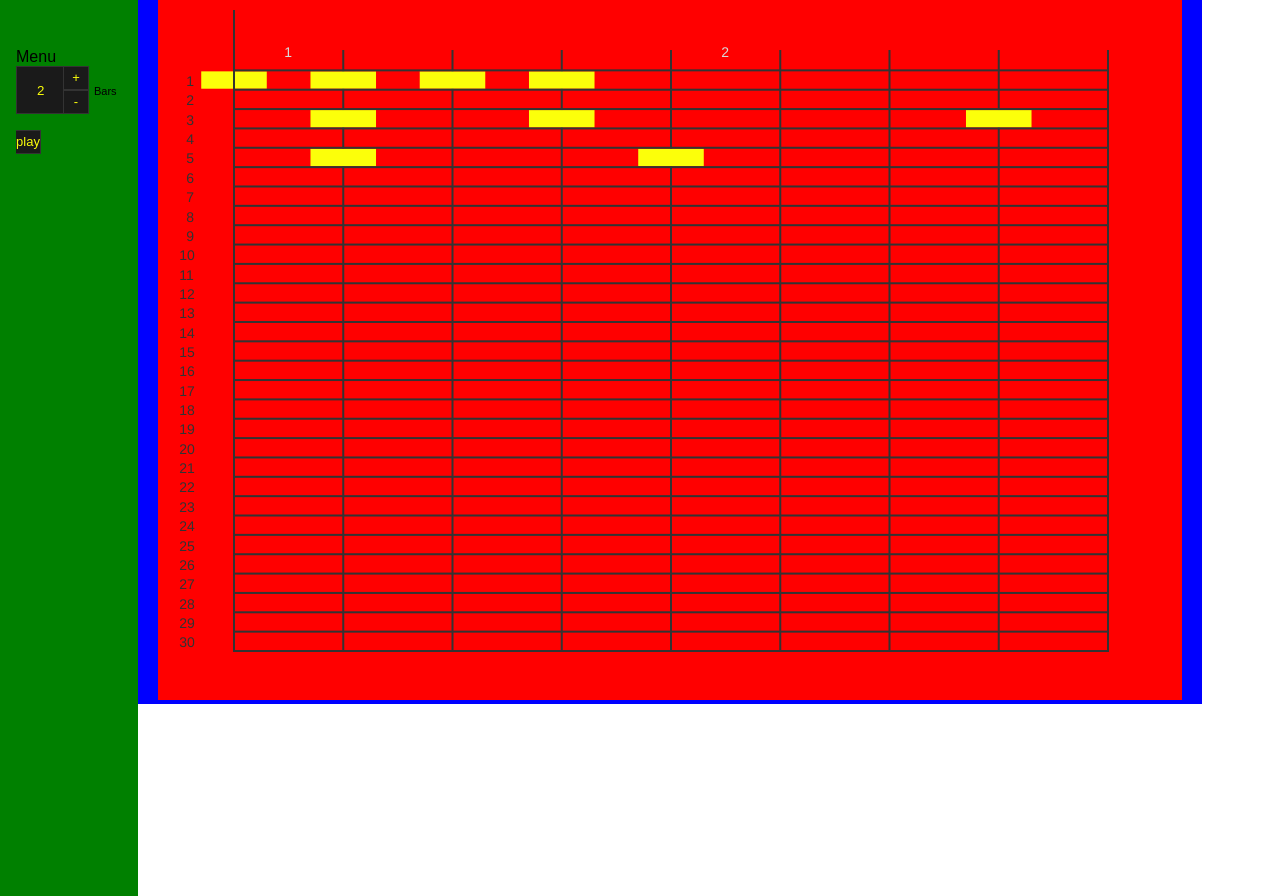
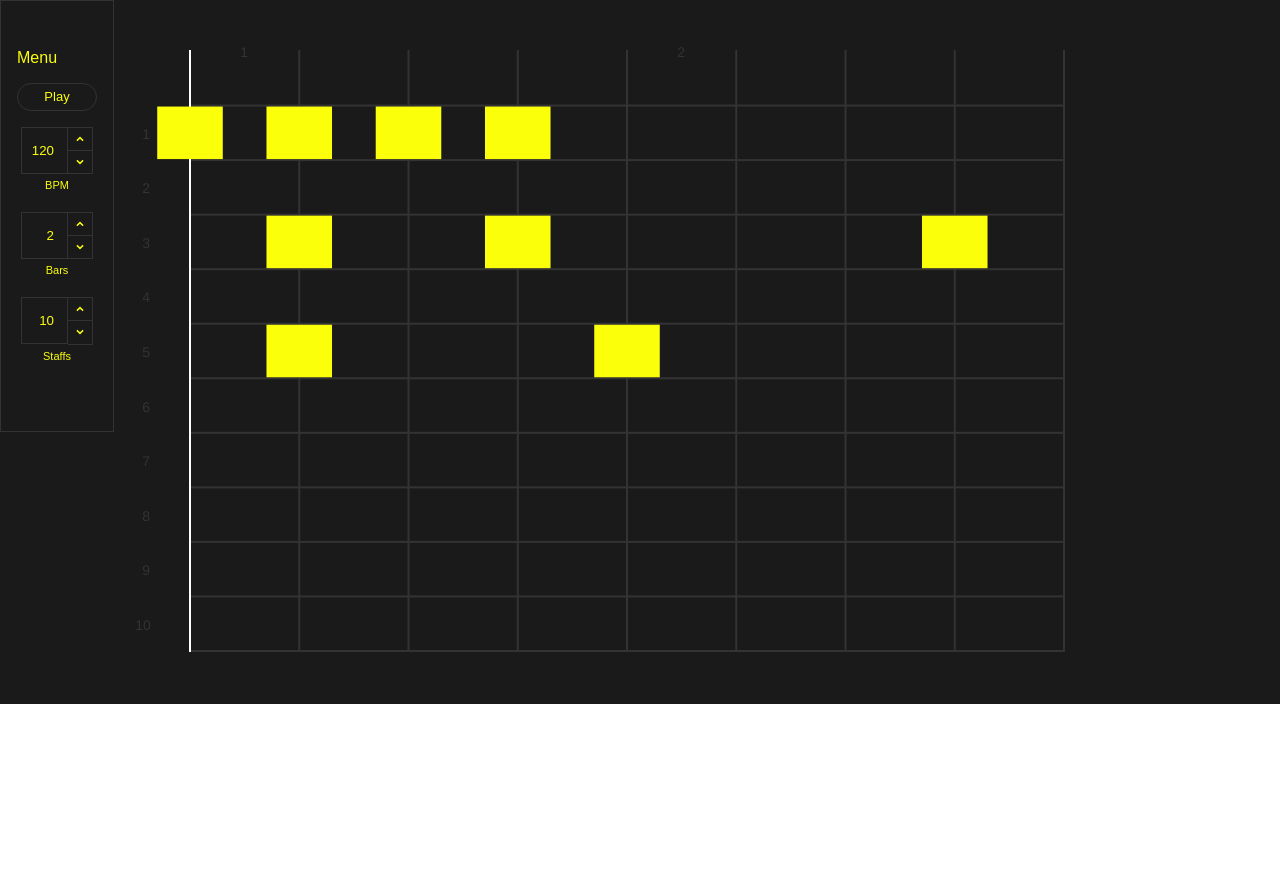
Before and after one commit to LevelTwo/MusicDots, a React (Create React App) app: page / in a window 1280 px wide. After the commit the page ends 800 px from the top, so only its background shows below. Built offline with nearby package versions, Linux system fonts and the light colour scheme.

Commit message:
Fixed the `Controls` panel styling and icons and alignment. Added two more value controls to control staffs and BPM. Lots of major refactoring and plumbing. 🦃

```diff
--- a/src/App.css
+++ b/src/App.css
@@ -1,4 +1,5 @@
 .App {
+  background-color: var(--background);
   display: flex;
   flex-direction: row;
 }
--- a/src/App.js
+++ b/src/App.js
@@ -5,35 +5,64 @@ import './App.css';
 
 const MIN_BARS = 2;
 const MAX_BARS = 4;
+const MIN_STAFFS = 2;
+const MAX_STAFFS = 10;
+const MIN_BPM = 60;
+const MAX_BPM = 140;
 
 const validateBars = bars => bars && (bars >= MIN_BARS) && (bars <= MAX_BARS);
+const validateStaffs = staffs => staffs && (staffs >= MIN_STAFFS) && (staffs <= MAX_STAFFS);
+const validateBPM = bpm => bpm && (bpm >= MIN_BPM) && (bpm <= MAX_BPM);
 
 class App extends Component {
   state = {
     barLength: 2,
     bars: 2,
     beats: 4,
+    bpm: 120,
     canvasHeight: 700,
     canvasWidth: 1024,
     fontSize: 14,
     paddingHeight: 50,
     paddingWidth: 75,
-    staffs: 30,
+    staffs: 10,
     playHeadRun: false,
   };
 
   incrementBars = () => {
     const shouldUpdate = validateBars(this.state.bars + 1);
     shouldUpdate && this.setState({ bars: this.state.bars + 1 });
-    console.log(shouldUpdate + '/' + this.state.bars);
     return this.state.bars + shouldUpdate;
   };
 
   decrementBars = () => {
     const shouldUpdate = validateBars(this.state.bars - 1);
     shouldUpdate && this.setState({ bars: this.state.bars - 1 });
-    console.log(shouldUpdate + '/' + this.state.bars);
     return this.state.bars - shouldUpdate;
+  };
+
+  incrementStaffs = () => {
+    const shouldUpdate = validateStaffs(this.state.staffs + 1);
+    shouldUpdate && this.setState({ staffs: this.state.staffs + 1 });
+    return this.state.staffs + shouldUpdate;
+  };
+
+  decrementStaffs = () => {
+    const shouldUpdate = validateStaffs(this.state.staffs - 1);
+    shouldUpdate && this.setState({ staffs: this.state.staffs - 1 });
+    return this.state.staffs - shouldUpdate;
+  };
+
+  incrementBPM = () => {
+    const shouldUpdate = validateBPM(this.state.bpm + 1);
+    shouldUpdate && this.setState({ bpm: this.state.bpm + 1 });
+    return this.state.bpm + shouldUpdate;
+  };
+
+  decrementBPM = () => {
+    const shouldUpdate = validateBPM(this.state.bpm - 1);
+    shouldUpdate && this.setState({ bpm: this.state.bpm - 1 });
+    return this.state.bpm - shouldUpdate;
   };
 
   updateValue = (state, validate) => {
@@ -46,15 +75,33 @@ class App extends Component {
     this.setState({ playHeadRun: !this.state.playHeadRun });
   };
 
+  componentDidMount() {
+    document.addEventListener('keydown', e => {
+      if (e.code === 'Space') {
+        e.preventDefault();
+        this.togglePlayHead();
+      }
+    });
+  }
+
   render() {
     return (
       <div className="App">
         <Controls
           bars={this.state.bars}
+          bpm={this.state.bpm}
+          staffs={this.state.staffs}
           incrementBars={this.incrementBars}
           decrementBars={this.decrementBars}
-          updateBars={this.updateValue('bars', validateBars)}
+          incrementBPM={this.incrementBPM}
+          decrementBPM={this.decrementBPM}
+          incrementStaffs={this.incrementStaffs}
+          decrementStaffs={this.decrementStaffs}
+          updateBars={this.updateValue("bars", validateBars)}
+          updateBPM={this.updateValue("bpm", validateBPM)}
+          updateStaffs={this.updateValue("staffs", validateStaffs)}
           togglePlayHead={this.togglePlayHead}
+          playHeadRun={this.state.playHeadRun}
         />
         <Grid {...this.state} />
       </div>
--- a/src/components/Base.css
+++ b/src/components/Base.css
@@ -0,0 +1,11 @@
+.FlexColumn {
+  display: inline-flex;
+  flex-direction: column;
+  justify-content: center;
+}
+
+.FlexRow {
+  display: inline-flex;
+  flex-direction: row;
+  justify-content: center;
+}
--- a/src/components/Base.js
+++ b/src/components/Base.js
@@ -8,6 +8,14 @@ export function NamedDiv(props) {
 NamedDiv.propTypes = {
   className: PropTypes.string.isRequired,
 };
+
+export function FlexColumn(props) {
+  return <NamedDiv className="FlexColumn" {...props} />;
+}
+
+export function FlexRow(props) {
+  return <NamedDiv className="FlexRow" {...props} />;
+}
 
 export function Line({className="line", ...props}) {
   return <rect className={className} {...props} />;
--- a/src/components/Controls.css
+++ b/src/components/Controls.css
@@ -1,9 +1,15 @@
 .Controls {
-  background-color: green;
-  height: 100vh;
+  background-color: var(--background);
+  border: 1pt solid var(--gray);
+  height: 100%;
+  width: 80px;
   padding: 3rem 1rem;
+  display: flex;
+  flex-flow: column wrap;
+  margin-bottom: 1rem;
+  color: var(--yellow);
 }
 
-.ControlsContainer {
-  margin-bottom: 1rem;
+.ControlsMenu {
+  margin: inherit;
 }
--- a/src/components/Controls.js
+++ b/src/components/Controls.js
@@ -1,36 +1,54 @@
 import React, { Component } from 'react';
 import PropTypes from 'prop-types';
-import Value, { ValueButton } from 'components/Value';
+import Value, { Button } from 'components/Value';
 import './Controls.css';
 
 export default class Controls extends Component {
-
   render() {
     return (
       <div className="Controls">
-        <div className="ControlsContainer">
-          <span>Menu</span>
+          <div className="ControlsMenu">Menu</div>
+          <Button
+            className="PlayButton"
+            label={this.props.playHeadRun ? "Pause" : "Play"}
+            onClick={this.props.togglePlayHead}
+          />
           <Value
+            className="BPMValue"
+            bars={this.props.bpm}
+            label="BPM"
+            onIncrement={this.props.incrementBPM}
+            onDecrement={this.props.decrementBPM}
+            onInput={this.props.updateBPM}
+          />
+          <Value
+            className="BarsValue"
             bars={this.props.bars}
             label="Bars"
             onIncrement={this.props.incrementBars}
             onDecrement={this.props.decrementBars}
             onInput={this.props.updateBars}
           />
-          <ValueButton
-            className="play"
-            label="play"
-            onClick={this.props.togglePlayHead}
+          <Value
+            className="StaffsValue"
+            bars={this.props.staffs}
+            label="Staffs"
+            onIncrement={this.props.incrementStaffs}
+            onDecrement={this.props.decrementStaffs}
+            onInput={this.props.updateStaffs}
           />
         </div>
-      </div>
     );
   }
 }
 Controls.propTypes = {
   bars: PropTypes.number.isRequired,
   decrementBars: PropTypes.func.isRequired,
+  decrementStaffs: PropTypes.func.isRequired,
   incrementBars: PropTypes.func.isRequired,
+  incrementStaffs: PropTypes.func.isRequired,
+  staffs: PropTypes.number.isRequired,
   togglePlayHead: PropTypes.func.isRequired,
   updateBars: PropTypes.func.isRequired,
+  updateStaffs: PropTypes.func.isRequired,
 };
--- a/src/components/Grid.js
+++ b/src/components/Grid.js
@@ -18,8 +18,8 @@ export default class Grid extends Component {
       return <Bar
         className={className}
         key={`${className}-${idx}`}
-        x={paddingWidth + beatUnit * beats * idx}
-        y={paddingHeight}
+        x={beatUnit * beats * idx}
+        y={0}
         height={barHeight}
       />
     });
@@ -29,8 +29,8 @@ export default class Grid extends Component {
       return <Beat
         className={className}
         key={`${className}-${idx}`}
-        x={paddingWidth + beatUnit * idx}
-        y={paddingHeight}
+        x={beatUnit * idx}
+        y={0}
         height={barHeight}
       />
     });
@@ -40,8 +40,8 @@ export default class Grid extends Component {
       return <Staff
         className={className}
         key={`${className}-${idx}`}
-        x={paddingWidth}
-        y={paddingHeight + staffUnit * (idx + 1)}
+        x={0}
+        y={staffUnit * (idx + 1)}
         width={canvasWidth - 2 * paddingWidth}
       />
     });
@@ -89,24 +89,32 @@ export default class Grid extends Component {
     });
 
     this.playHead = <PlayHead
-      bpm={120}
-      start={paddingWidth}
-      end={paddingWidth + beatUnit * beats * bars}
+      bpm={this.props.bpm}
+      end={beatUnit * beats * bars}
       beat={beatUnit}
       running={this.props.playHeadRun}
+      height={barHeight}
     />;
 
     return (
       <div className="GridContainer">
-        <div style={{backgroundColor: "blue"}}>
-          <svg className="Grid" width={canvasWidth} height={canvasHeight} style={{backgroundColor: "red", margin: `0pt 15pt`}} version="1.1" xmlns="http://www.w3.org/2000/svg">
-            {this.beats}
-            {this.bars}
+        <div>
+          <svg
+            className="Grid"
+            width={canvasWidth}
+            height={canvasHeight}
+            version="1.1"
+            xmlns="http://www.w3.org/2000/svg"
+          >
+            <svg x={paddingWidth} y={paddingHeight}>
+              {this.beats}
+              {this.bars}
+              {this.staffs}
+              {this.playHead}
+            </svg>
             {this.notes}
-            {this.staffs}
             {this.barLabels}
             {this.staffLabels}
-            {this.playHead}
           </svg>
         </div>
       </div>
@@ -142,6 +150,6 @@ export function Bar({fill="var(--gray)", ...props}) {
   return <Beat fill={fill} {...props} />;
 }
 
-export function BarLabel({fill="var(--light)", ...props}) {
+export function BarLabel({fill="var(--gray)", ...props}) {
   return <Label fill={fill} {...props} />;
 }
--- a/src/components/Value.css
+++ b/src/components/Value.css
@@ -1,33 +1,28 @@
-.FlexColumn {
-  display: inline-flex;
-  flex-direction: column;
-}
-
-.FlexRow {
-  display: inline-flex;
-  flex-direction: row;
-}
-
 .Value {
+  display: flex;
+  flex-flow: column wrap;
+  justify-content: center;
   margin: inherit;
 }
 
 .ValueInput {
+  background: var(--background);
   border: 1px solid var(--gray);
-  background: var(--background);
   box-sizing: border-box;
   color: var(--yellow);
-  height: 48px;
+  height: 47px;
   line-height: 1.65;
+  margin: inherit;
   outline: 0;
-  padding-left: 20px;
-  width: 48px;
-  margin: inherit;
+  padding-right: 13px;
+  text-align: right;
+  width: 47px;
 }
 
 .ValueLabel {
   font-size: 11px;
   padding: 5px;
+  text-align: center;
 }
 
 .ValueButton {
@@ -45,4 +40,23 @@
 
 .ValueButton:hover {
   background-color: var(--gray);
+  transition: 0.2s ease-in;
 }
+
+.Button {
+  background-color: var(--background);
+  border: 1px solid var(--gray);
+  border-radius: 15px;
+  color: var(--yellow);
+  cursor: pointer;
+  font-size: 13px;
+  line-height: 2;
+  margin: inherit;
+  text-align: center;
+  user-select: none;
+}
+
+.Button:hover {
+  background-color: var(--gray);
+  transition: 0.2s ease-in;
+}
--- a/src/components/Value.js
+++ b/src/components/Value.js
@@ -1,21 +1,27 @@
 import React, { Component } from 'react';
 import PropTypes from 'prop-types';
-import { NamedDiv } from 'components/Base';
+import { FlexColumn, FlexRow } from 'components/Base';
 import './Value.css';
 
-export function FlexColumn(props) {
-  return <NamedDiv className="FlexColumn" {...props} />;
-}
-
-export function FlexRow(props) {
-  return <NamedDiv className="FlexRow" {...props} />;
+export class Button extends Component {
+  render() {
+    return (
+      <div
+        className={`Button ${this.props.className || ""}`}
+        onClick={this.props.onClick}
+        style={this.props.style}
+      >
+        {this.props.label}
+      </div>
+    );
+  }
 }
 
 export class ValueButton extends Component {
   render() {
     return (
       <div
-        className={`ValueButton ${this.props.className || ''}`}
+        className={`ValueButton ${this.props.className || ""}`}
         onClick={this.props.onClick}
         style={this.props.style}
       >
@@ -25,14 +31,14 @@ export class ValueButton extends Component {
   }
 }
 ValueButton.propTypes = {
-  label: PropTypes.string.isRequired,
+  label: PropTypes.oneOfType([PropTypes.object, PropTypes.string]),
   onClick: PropTypes.func,
   style: PropTypes.object,
 };
 
 export default class Value extends Component {
   preventArrowKey = e => {
-    if (e.keyCode === 38 || e.keyCode === 40)
+    if (e.key === "ArrowUp" || e.key === "ArrowDown")
       e.preventDefault();
   };
 
@@ -47,38 +53,34 @@ export default class Value extends Component {
   updateInput = func => () => { this.input.value = func(); };
 
   render() {
-    // const updateInput = (func) => () => { this.input.value = func(); };
+    this.up = <Chevron />;
+    this.down = <ChevronReverse />;
     return (
-      <FlexColumn className="Value">
+      <FlexColumn className={`Value ${this.props.className || ""}`}>
         <FlexRow>
           <input
             className="ValueInput"
             type="number"
             inputMode="numeric"
-            min="4"
-            max="10"
-            step="1"
             onInput={this.props.onInput}
             defaultValue={this.props.bars}
             ref={el => this.input = el}
           />
           <FlexColumn className="ValueControls">
             <ValueButton
-              label={"+"}
+              className="ValueIncrement"
+              label={this.up}
               onClick={this.updateInput(this.props.onIncrement)}
             />
             <ValueButton
               className="ValueDecrement"
-              label={"-"}
+              label={this.down}
               onClick={this.updateInput(this.props.onDecrement)}
+              style={{borderTop: "none"}}
             />
           </FlexColumn>
         </FlexRow>
-        <span
-          className="ValueLabel"
-        >
-          {this.props.label}
-        </span>
+        <span className="ValueLabel">{this.props.label}</span>
       </FlexColumn>
     );
   }
@@ -90,3 +92,14 @@ Value.propTypes = {
   onDecrement: PropTypes.func,
   onInput: PropTypes.func,
 };
+
+export function Chevron({size=8, ...props}) {
+  return <svg viewBox="0 0 1792 1792" height={`${size}px`} fill="var(--yellow)" {...props}>
+    <path transform="translate(0, -130)" d="M1683 1331l-166 165q-19 19-45 19t-45-19l-531-531-531 531q-19 19-45
+  19t-45-19l-166-165q-19-19-19-45.5t19-45.5l742-741q19-19 45-19t45 19l742 741q19 19 19 45.5t-19 45.5z"/>
+  </svg>;
+}
+
+export function ChevronReverse({...props}) {
+  return <Chevron style={{transform: "rotate(180deg)"}} {...props} />;
+}
```
Also changed, not shown: src/components/PlayHead.js (+11 -14 lines).
